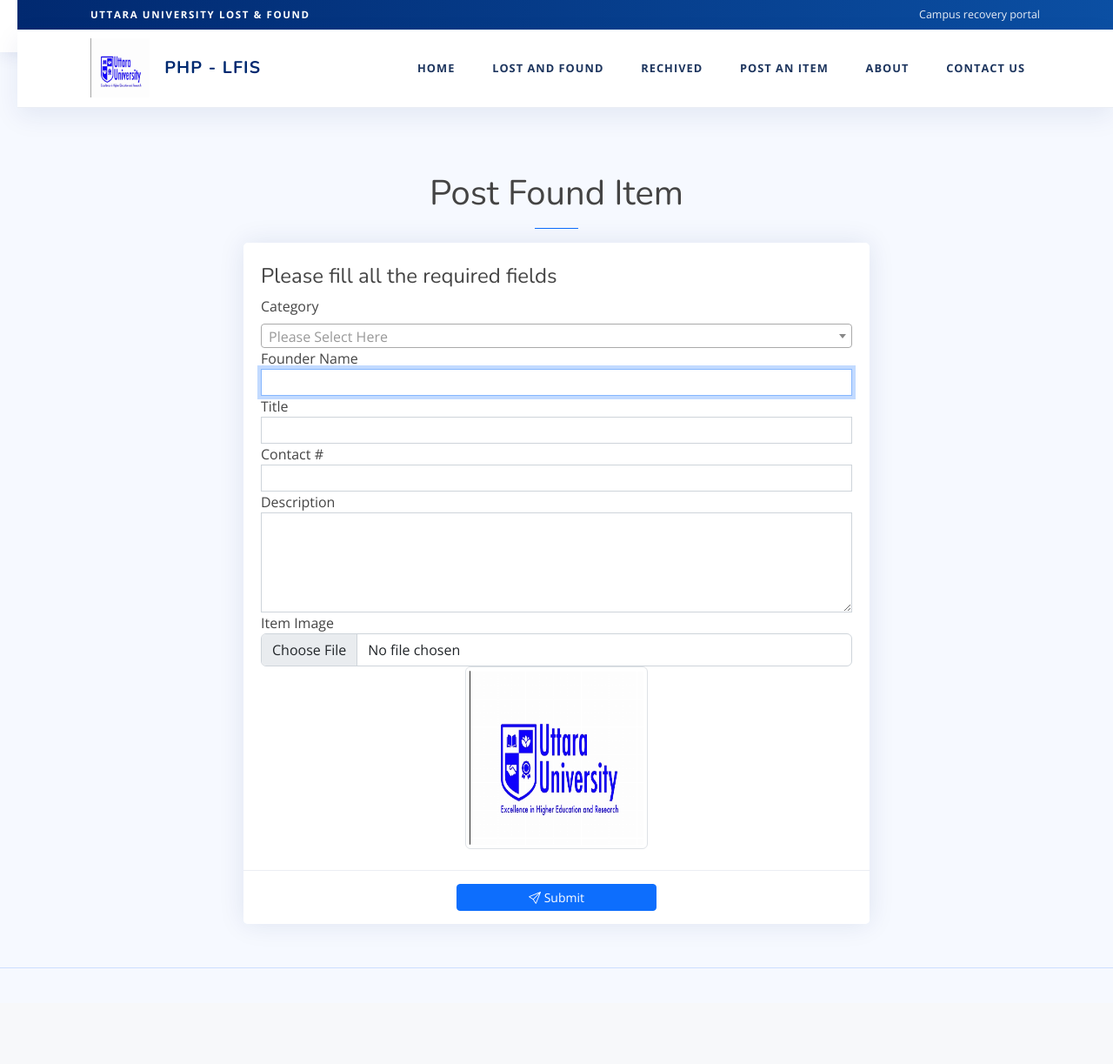
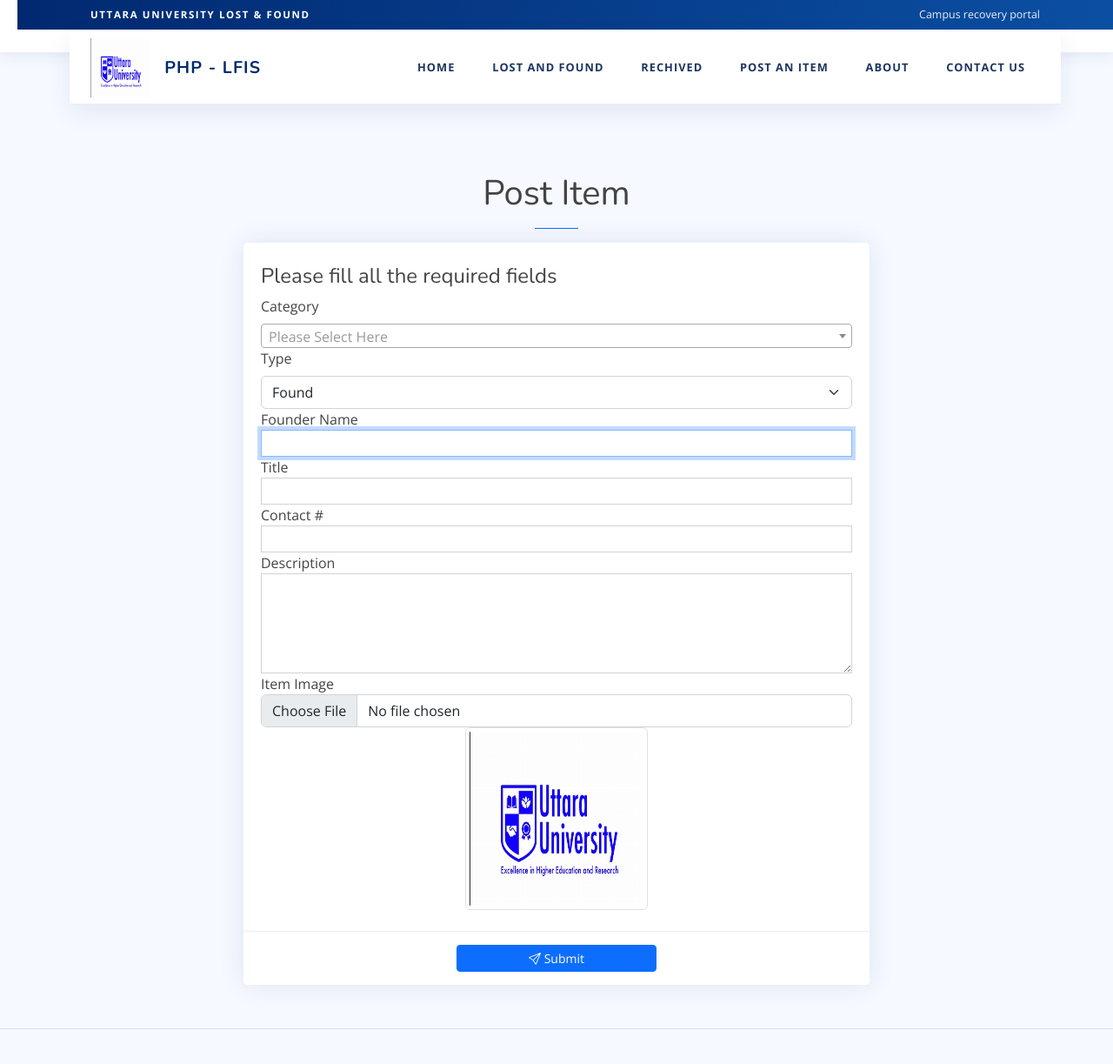
Before and after one commit to Sabbir-Shihab/lost-and-found, a PHP site: page /php-lfis/index.php?page=found in a window 1280 px wide. Shown: the whole page at 87% size. Before the commit the page ends 1113 px from the top, so only its background shows below. Run offline with PHP 8.4, Linux system fonts and the light colour scheme; data comes from the database, SQL or seed files in the repository; some libraries are stand-ins or nearby versions.

Commit message:
Add item_type field for Found/Missing distinction, update labels dynamically, add Found/Missing badges in public/admin views, and adjust header container styling

```diff
--- a/assets/css/custom.css
+++ b/assets/css/custom.css
@@ -197,11 +197,21 @@ table.dataTable td {
 }
 
 #header .header-main {
+    /* keep header-main full width but no visual background so the inner container controls appearance */
+    background: transparent;
+    border-bottom: none;
+    box-shadow: none;
+}
+
+/* Visual styling applied only to the centered container so the background appears "only the container" */
+#header .header-shell {
     background: rgba(255, 255, 255, 0.98);
     backdrop-filter: blur(14px);
     -webkit-backdrop-filter: blur(14px);
     border-bottom: 1px solid rgba(1, 41, 112, 0.08);
     box-shadow: 0 10px 28px rgba(1, 41, 112, 0.08);
+    /* preserve spacing used previously on header-main */
+    padding: .15rem 0;
 }
 
 #header .header-shell {
--- a/classes/Master.php
+++ b/classes/Master.php
@@ -224,6 +224,12 @@ Class Master extends DBConnection {
 	}
 	function save_item(){
 		extract($_POST);
+
+		// ensure item_type column exists (adds it if missing)
+		$col = $this->conn->query("SHOW COLUMNS FROM `item_list` LIKE 'item_type'")->num_rows;
+		if($col == 0){
+			$this->conn->query("ALTER TABLE `item_list` ADD `item_type` varchar(20) NOT NULL DEFAULT 'found'");
+		}
 		$data = "";
 		$err = "";
 		foreach($_POST as $k =>$v){
--- a/found.php
+++ b/found.php
@@ -1,4 +1,4 @@
-<h1 class="pageTitle text-center">Post Found Item</h1>
+<h1 class="pageTitle text-center">Post Item</h1>
 <hr class="mx-auto bg-primary border-primary opacity-100" style="width:50px">
 <div class="row justify-content-center">
     <div class="col-lg-8 col-md-8 col-sm-12 col-12">
@@ -24,7 +24,17 @@
                     </div>
                     <div class="row">
                         <div class="form-group col-lg-12 col-md-12 col-sm-12 col-xs-12">
-                            <label for="fullname" class="control-label">Founder Name</label>
+                            <label for="item_type" class="form-label">Type</label>
+                            <select name="item_type" id="item_type" class="form-select" required>
+                                <option value="found" <?= (!isset($item_type) || $item_type == 'found') ? 'selected' : '' ?>>Found</option>
+                                <option value="missing" <?= (isset($item_type) && $item_type == 'missing') ? 'selected' : '' ?>>Missing</option>
+                            </select>
+                        </div>
+                    </div>
+
+                    <div class="row">
+                        <div class="form-group col-lg-12 col-md-12 col-sm-12 col-xs-12">
+                            <label for="fullname" id="fullname_label" class="control-label"><?php echo (isset($item_type) && $item_type == 'missing') ? 'Owner Name' : 'Founder Name'; ?></label>
                             <input type="text" name="fullname" id="fullname" class="form-control form-control-sm rounded-0" value="<?php echo isset($fullname) ? $fullname : ''; ?>"  autofocus required/>
                         </div>
                     </div>
@@ -127,5 +137,17 @@ $(document).ready(function(){
         }, 200);
 
     })
+    // update fullname label when item_type changes
+    function updateNameLabel(){
+        var t = $('#item_type').val();
+        if(t == 'missing'){
+            $('#fullname_label').text('Owner Name');
+        }else{
+            $('#fullname_label').text('Founder Name');
+        }
+    }
+    $('#item_type').on('change', function(){ updateNameLabel(); });
+    // initialize label on load
+    updateNameLabel();
 })
 </script>
```
Also changed, not shown: admin/items/index.php (+10 -1 lines), admin/items/manage_item.php (+23 -1 lines), admin/items/view_item.php (+8 -1 lines), items/index.php (+7 -0 lines), items/view.php (+16 -8 lines), uploads/items/40.png (added).
